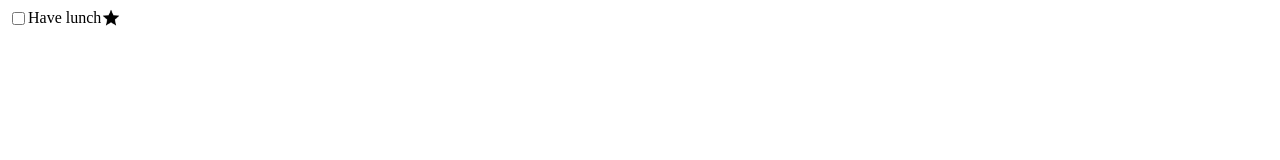
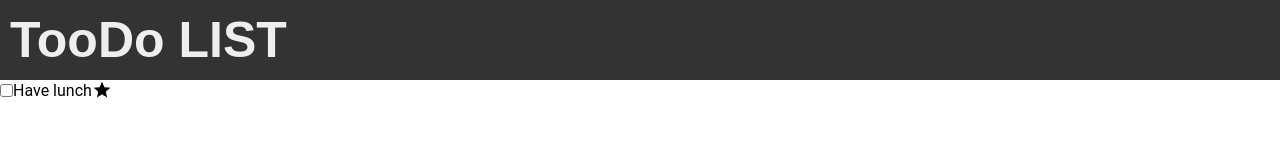
Before and after one commit to z1youRA/Todo, a website built with webpack: page src/template.html in a window 1280 px wide. Built offline with nearby package versions, Linux system fonts and the light colour scheme.

Commit message:
complete header

```diff
--- /dev/null
+++ b/src/header.js
@@ -0,0 +1,10 @@
+const createHeader = () => {
+    const header = document.querySelector('.header');
+    const title = document.createElement('div');
+    title.textContent = 'TooDo LIST';
+    title.classList.add('title');
+
+    header.appendChild(title);
+}
+
+export {createHeader};
--- a/src/index.js
+++ b/src/index.js
@@ -1,4 +1,6 @@
 import './styles.css';
 import { createMain } from './main';
+import { createHeader } from './header.js';
 
 createMain.addTodo();
+createHeader();
--- a/src/styles.css
+++ b/src/styles.css
@@ -1,5 +1,43 @@
 :root {
+    --primary-dark: #333;
+    --secondary-dark: #444;
+    --primary-light: #eee;
+    --secondary-light: #ddd;
+}
 
+*,
+*::after,
+*::before {
+  box-sizing: border-box;
+  padding: 0;
+  margin: 0;
+}
+
+html {
+    /* footer support */
+    position: relative;
+    min-height: 100%;
+}
+
+body {
+    font-family: 'Roboto', sans-serif;
+
+}
+
+.header {
+    background-color: var(--primary-dark);
+    height: 80px;
+    width: 100%;
+    display: flex;
+}
+
+.header .title {
+    font-family: 'Yusei Magic', sans-serif;
+    font-weight: bold;
+    color: var(--primary-light);
+    align-self: center;
+    font-size: 50px;
+    padding-left: 10px;
 }
 
 .todo-collapse {
--- a/webpack.config.js
+++ b/webpack.config.js
@@ -5,6 +5,7 @@ module.exports = {
   entry: {
     index: './src/index.js',
     main: './src/main.js',
+    header: './src/header.js',
   },
   plugins: [
     new HtmlWebpackPlugin({
```
